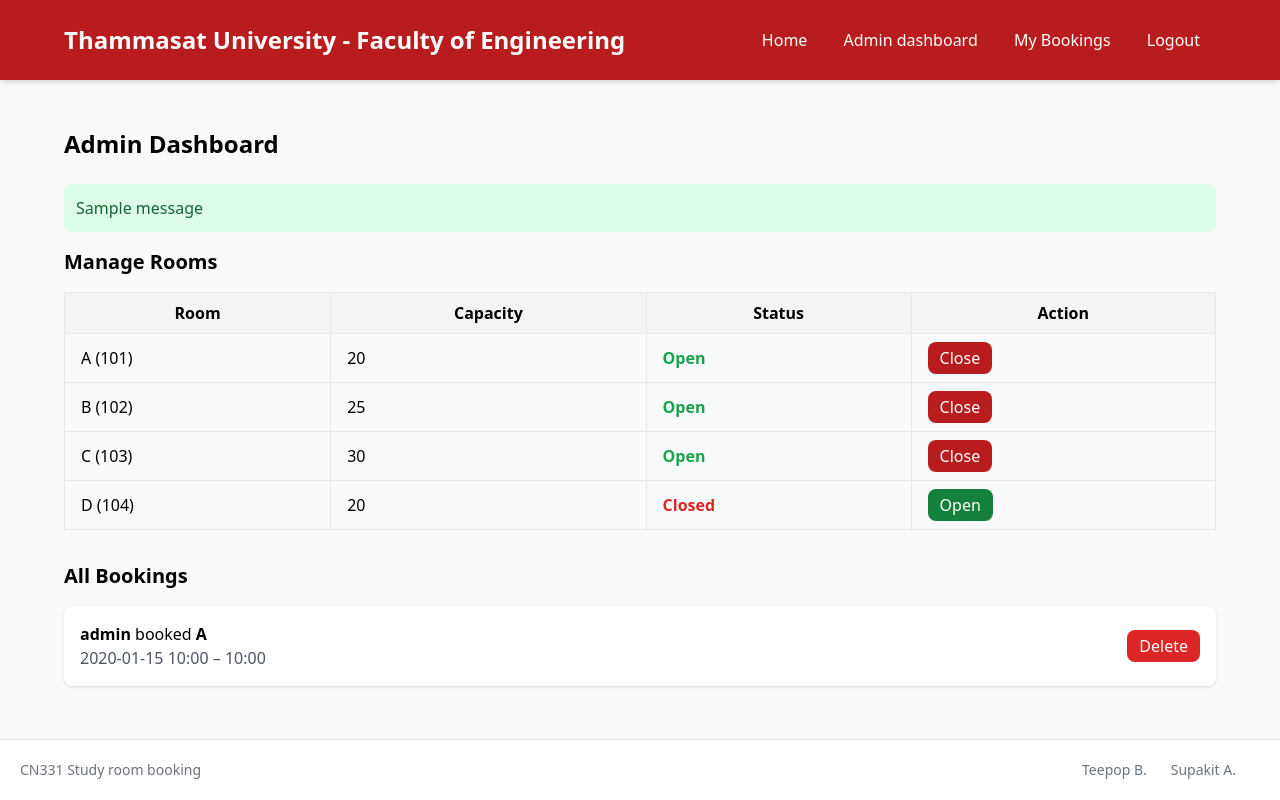
After one commit to 6610685197/cn331-as2, a Django app: page /admin-dashboard/ in a window 1280 px wide. The commit adds this page. Run offline with Django 5.2, Linux system fonts and the light colour scheme; a user stored in the database is signed in; data comes from the database, SQL or seed files in the repository; tables that the repository leaves empty hold one stand-in row (values such as "Sample post"); one stand-in notice (Sample message) is shown; some libraries are stand-ins or nearby versions.

Commit message:
modified booking

```diff
--- /dev/null
+++ b/booking/templates/admin_dashboard.html
@@ -0,0 +1,100 @@
+{% extends 'base.html' %}
+{% block content %}
+  <div class="max-w-6xl mx-auto py-12">
+    <h1 class="text-2xl font-bold mb-6">Admin Dashboard</h1>
+
+    <!-- Messages -->
+    {% if messages %}
+      <div class="mb-4">
+        {% for message in messages %}
+          <div class="p-3 rounded-lg
+          {% if message.tags == 'success' %}
+
+            bg-green-100 text-green-800
+
+            {% elif message.tags == 'error' %}
+
+            bg-red-100 text-red-800
+
+            {% else %}
+
+            bg-gray-100 text-gray-800
+
+            {% endif %}">{{ message }}</div>
+        {% endfor %}
+      </div>
+    {% endif %}
+
+    <!-- Rooms Management -->
+    <h2 class="text-xl font-semibold mb-4">Manage Rooms</h2>
+    <table class="w-full border-collapse border border-gray-300 mb-8">
+      <thead>
+        <tr class="bg-gray-100">
+          <th class="border px-4 py-2">Room</th>
+          <th class="border px-4 py-2">Capacity</th>
+          <th class="border px-4 py-2">Status</th>
+          <th class="border px-4 py-2">Action</th>
+        </tr>
+      </thead>
+      <tbody>
+        {% for room in rooms %}
+          <tr>
+            <td class="border px-4 py-2">{{ room.name }} ({{ room.number }})</td>
+            <td class="border px-4 py-2">{{ room.capacity }}</td>
+            <td class="border px-4 py-2">
+              {% if room.is_open %}
+                <span class="text-green-600 font-semibold">Open</span>
+              {% else %}
+                <span class="text-red-600 font-semibold">Closed</span>
+              {% endif %}
+            </td>
+            <td class="border px-4 py-2">
+              <form method="post">
+                {% csrf_token %}
+                <input type="hidden" name="room_id" value="{{ room.id }}" />
+                <button type="submit"
+                  name="toggle_room"
+                  class="px-3 py-1 rounded-lg
+                {% if room.is_open %}
+                     bg-red-700 hover:bg-red-800
+                  {% else %}
+                     bg-green-700 hover:bg-green-800
+                  {% endif %} text-white">
+                  {% if room.is_open %}
+                     Close
+                  {% else %}
+                    Open
+                  {% endif %}
+                </button>
+              </form>
+            </td>
+          </tr>
+        {% endfor %}
+      </tbody>
+    </table>
+
+    <!-- Bookings Overview -->
+    <h2 class="text-xl font-semibold mb-4">All Bookings</h2>
+    {% if bookings %}
+      <ul class="space-y-3">
+        {% for booking in bookings %}
+          <li class="bg-white shadow rounded-lg p-4 flex justify-between items-center">
+            <div>
+              <p>
+                <strong>{{ booking.user.username }}</strong> booked <strong>{{ booking.room.name }}</strong>
+              </p>
+              <p class="text-gray-600">{{ booking.start_time|date:'Y-m-d H:i' }} – {{ booking.end_time|date:'H:i' }}</p>
+            </div>
+            <form method="post" onsubmit="return confirm('Are you sure you want to delete this booking?');">
+              {% csrf_token %}
+              <input type="hidden" name="booking_id" value="{{ booking.id }}" />
+              <button type="submit" name="delete_booking" class="px-3 py-1 bg-red-600 hover:bg-red-700 text-white rounded-lg">Delete</button>
+            </form>
+          </li>
+        {% endfor %}
+      </ul>
+    {% else %}
+      <p class="text-gray-600">No bookings yet.</p>
+    {% endif %}
+  </div>
+{% endblock %}
--- a/booking/templates/base.html
+++ b/booking/templates/base.html
@@ -16,6 +16,9 @@
             <nav>
                 <a href="{% url 'booking:index' %}" class="px-4 hover:underline">Home</a>
                 {% if user.is_authenticated %}
+                    {% if user.is_staff %}
+                    <a href="{% url 'booking:admin_dashboard' %}" class="px-4 hover:underline">Admin dashboard</a>
+                    {% endif %}
                 <a href="{% url 'booking:my-bookings' %}" class="px-4 hover:underline">My Bookings</a>
                 <form method="post" action="{% url 'booking:logout' %}" class="inline">
                     {% csrf_token %}
--- a/booking/templates/index.html
+++ b/booking/templates/index.html
@@ -8,7 +8,11 @@
   <!-- Hero Section -->
   <section class="text-center py-16 bg-white shadow">
     <h2 class="text-4xl font-bold text-gray-800">Book Your Study Room</h2>
-    <p class="mt-4 text-gray-600">Reserve a study room</p>
+    {% if user.is_authenticated %}
+      <p class="mt-4 text-gray-600">Hi, {{ request.user.first_name|default:request.user.username }}</p>
+    {% else %}
+      <p class="mt-4 text-gray-600">Login to reserve a room {{ request.user.first_name|default:request.user.username }}</p>
+    {% endif %}
   </section>
 
   {% if messages %}
--- a/booking/urls.py
+++ b/booking/urls.py
@@ -7,6 +7,8 @@ urlpatterns = [
     path("", views.index, name="index"),
     path("my-bookings/", views.my_bookings, name="my-bookings"),
     path("signup/", views.authView, name="authView"),
-    #path("login/", views.login_view, name="login"),
+    path("login/", views.login_view, name="login"),
     path("", include("django.contrib.auth.urls")),
+    path("admin-dashboard/", views.admin_dashboard, name="admin_dashboard"),
+
 ]
--- a/booking/views.py
+++ b/booking/views.py
@@ -1,5 +1,7 @@
 from django.shortcuts import render, redirect, get_object_or_404
 from django.contrib.auth.decorators import login_required
+from django.contrib.admin.views.decorators import staff_member_required
+from django.contrib.auth import login as auth_login, authenticate
 from django.contrib.auth.forms import UserCreationForm , AuthenticationForm
 from django.contrib import messages
 from django.utils import timezone
@@ -103,9 +105,21 @@ def authView(request):
         form = UserCreationForm()
     return render(request, "registration/signup.html", {"form" : form})
 
- #def login_view(request):
-    #form = AuthenticationForm()
-    #return render(request, "registration/signup.html", {"form": form})
+def login_view(request):
+    if request.method == "POST":
+        form = AuthenticationForm(request, data=request.POST)
+        if form.is_valid():
+            user = form.get_user()
+            auth_login(request, user)
+
+            # Redirect admin to dashboard, normal users to index
+            if user.is_staff:
+                return redirect('booking:admin_dashboard')
+            else:
+                return redirect('booking:index')
+    else:
+        form = AuthenticationForm()
+    return render(request, "registration/login.html", {"form": form})
 
 @login_required(login_url='booking:login')
 def my_bookings(request):
@@ -121,3 +135,33 @@ def my_bookings(request):
 
         return render(request, "my_bookings.html", {"bookings": bookings})
     return render(request, "my_bookings.html", {"bookings": bookings})
+
+@staff_member_required
+def admin_dashboard(request):
+    rooms = Room.objects.all().order_by("number")
+    bookings = Booking.objects.select_related("user", "room").order_by("-start_time")
+
+    # Toggle room
+    if request.method == "POST":
+        if "toggle_room" in request.POST:
+            room_id = request.POST.get("room_id")
+            room = get_object_or_404(Room, id=room_id)
+            room.is_open = not room.is_open
+            room.save()
+            messages.success(request, f"{room.name} is now {'open' if room.is_open else 'closed'}.")
+            return redirect("booking:admin_dashboard")
+
+    # Delete booking
+        if "delete_booking" in request.POST:
+            booking_id = request.POST.get("booking_id")
+            booking = get_object_or_404(Booking, id=booking_id)
+            date_str = booking.start_time.strftime("%Y-%m-%d")
+            time_str = f"{booking.start_time.strftime('%H:%M')} – {booking.end_time.strftime('%H:%M')}"
+            booking.delete()
+            messages.success(request, f"Booking for {booking.room.name} by {booking.user.username} on {date_str} at {time_str} has been deleted.")
+            return redirect("booking:admin_dashboard")
+
+    return render(request, "admin_dashboard.html", {
+        "rooms": rooms,
+        "bookings": bookings,
+    })
```
